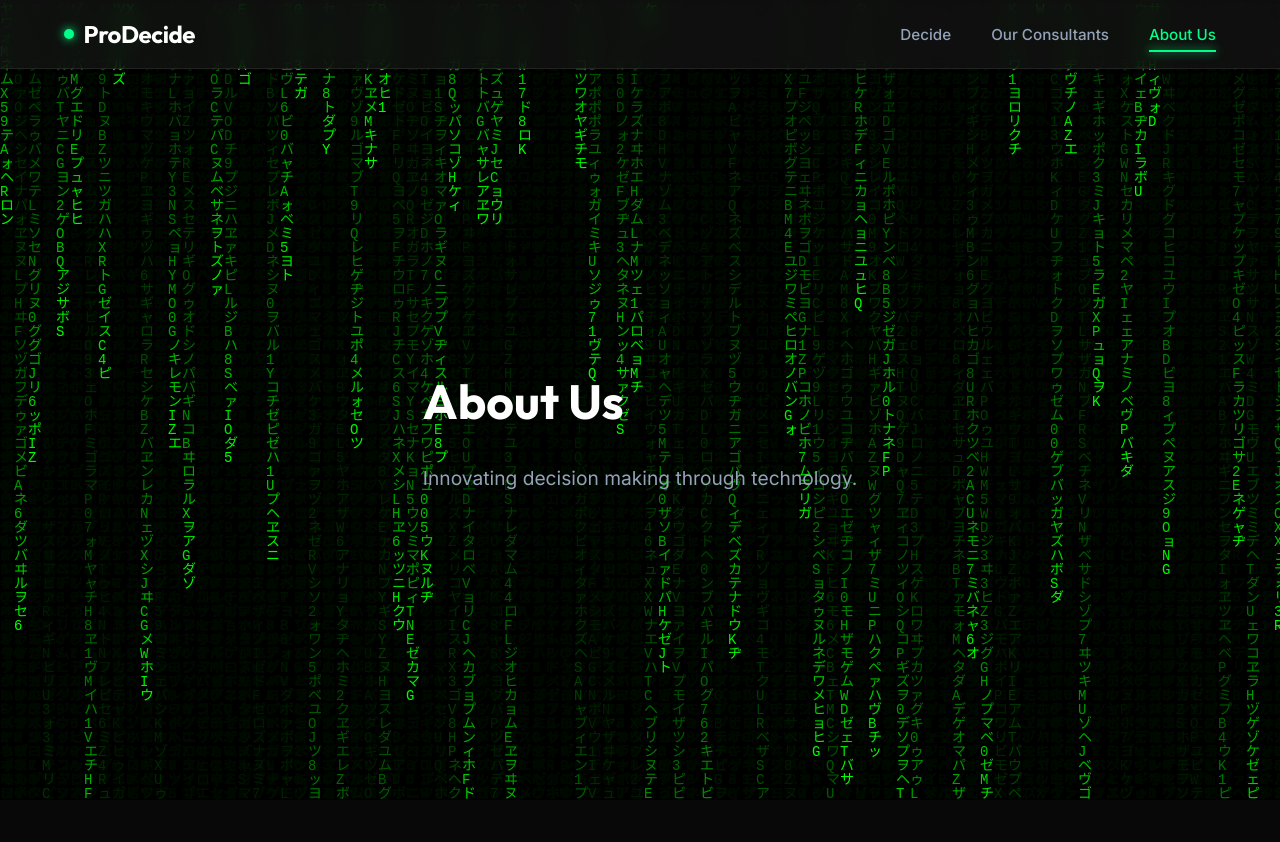
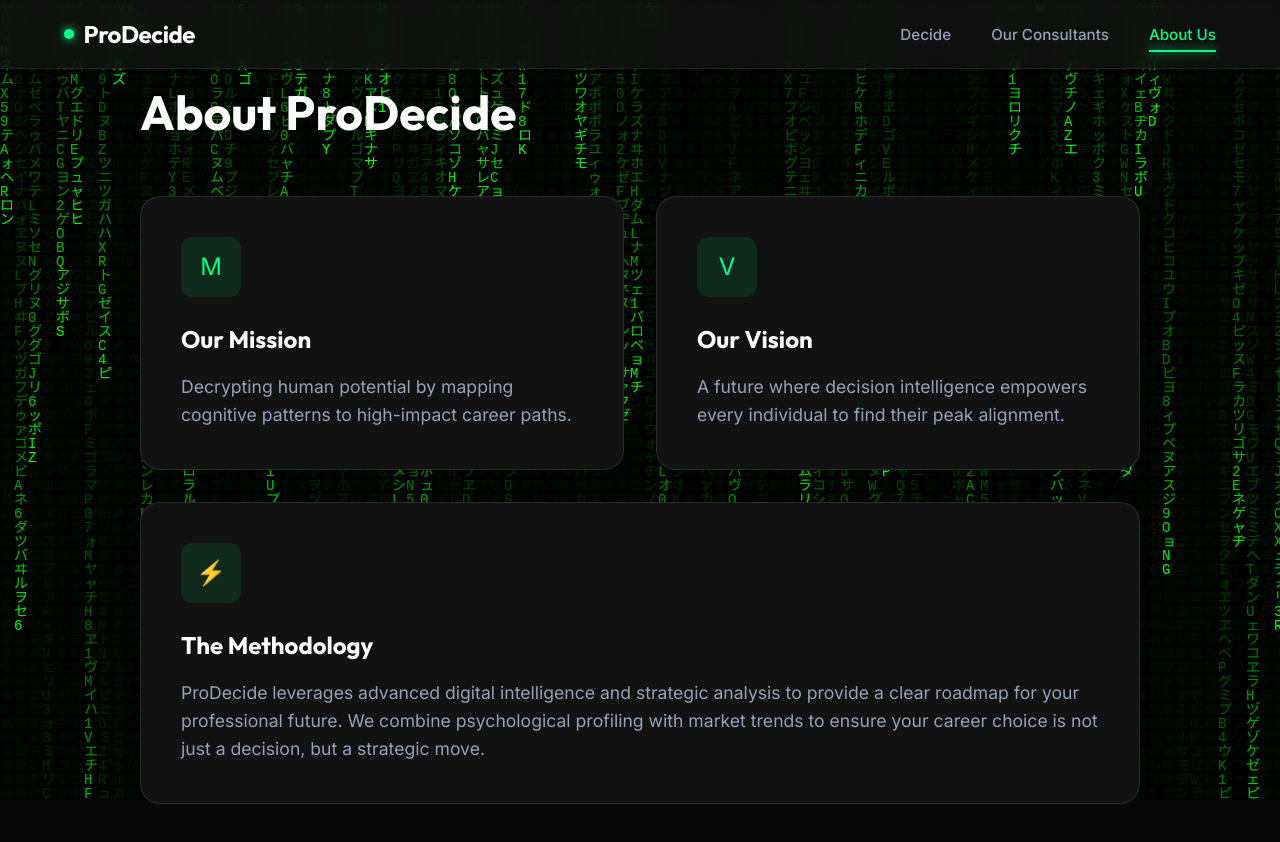
Before and after one commit to prodecide/Prodecide-react, a React (Vite) app: page / in a window 1280 px wide. Both pictures are taken after a click on the button "About Us". Before the commit the page ends 800 px from the top, so only its background shows below. Built offline with nearby package versions, Linux system fonts and the light colour scheme.

Commit message:
update About Us page with new content and premium styling

```diff
--- a/src/App.css
+++ b/src/App.css
@@ -209,6 +209,7 @@ body {
     display: flex;
     gap: 1.5rem;
     justify-content: center;
+    margin-top: 1rem;
 }
 
 .secondary-button {
@@ -874,6 +875,76 @@ body {
     color: #fff;
 }
 
+/* AI Indicator Bubble */
+.ai-indicator-wrapper {
+    display: inline-flex;
+    align-items: center;
+    justify-content: center;
+    width: 24px;
+    height: 24px;
+    margin-right: 12px;
+}
+
+.ai-bubble {
+    position: relative;
+    width: 12px;
+    height: 12px;
+}
+
+.ai-bubble-inner {
+    position: absolute;
+    width: 100%;
+    height: 100%;
+    background: var(--accent-emerald);
+    border-radius: 50%;
+    box-shadow: 0 0 10px var(--accent-emerald);
+    animation: ai-flicker 3s infinite ease-in-out;
+}
+
+.ai-bubble-pulse {
+    position: absolute;
+    width: 100%;
+    height: 100%;
+    background: var(--accent-emerald);
+    border-radius: 50%;
+    opacity: 0.5;
+    animation: ai-pulse 2s infinite ease-out;
+}
+
+@keyframes ai-flicker {
+
+    0%,
+    100% {
+        opacity: 1;
+        transform: scale(1);
+        filter: brightness(1);
+    }
+
+    33% {
+        opacity: 0.8;
+        transform: scale(0.95);
+        filter: brightness(1.2);
+    }
+
+    66% {
+        opacity: 0.9;
+        transform: scale(1.05);
+        filter: brightness(0.8);
+    }
+}
+
+@keyframes ai-pulse {
+    0% {
+        transform: scale(1);
+        opacity: 0.5;
+    }
+
+    100% {
+        transform: scale(3);
+        opacity: 0;
+    }
+}
+
 /* Fixed Lint Warning */
 .hero-title .highlight {
     background: linear-gradient(to bottom right, #fff, var(--accent-emerald));
@@ -881,3 +952,55 @@ body {
     -webkit-background-clip: text;
     -webkit-text-fill-color: transparent;
 }
+/* About Us View Styling */
+.about-view {
+    width: 100%;
+    max-width: 1000px;
+}
+
+.about-grid {
+    display: grid;
+    grid-template-columns: repeat(2, 1fr);
+    gap: 2rem;
+    margin-top: 3rem;
+}
+
+.about-card {
+    background: var(--bg-secondary);
+    border: 1px solid var(--border-color);
+    padding: 2.5rem;
+    border-radius: 20px;
+    transition: all 0.4s cubic-bezier(0.165, 0.84, 0.44, 1);
+    position: relative;
+    overflow: hidden;
+}
+
+.about-card.full-width {
+    grid-column: 1 / -1;
+}
+
+.about-card:hover {
+    transform: translateY(-8px);
+    border-color: var(--accent-emerald);
+    box-shadow: 0 12px 40px rgba(0, 255, 136, 0.15);
+}
+
+.about-card h3 {
+    font-family: var(--font-heading);
+    font-size: 1.5rem;
+    color: #fff;
+    margin: 0 0 1rem 0;
+}
+
+.about-card p {
+    color: var(--text-secondary);
+    font-size: 1.1rem;
+    line-height: 1.6;
+    margin: 0;
+}
+
+@media (max-width: 768px) {
+    .about-grid {
+        grid-template-columns: 1fr;
+    }
+}
--- a/src/App.jsx
+++ b/src/App.jsx
@@ -39,6 +39,7 @@ function App() {
       bio: "Focuses on unlocking latent cognitive potential through logic training."
     }
   ]);
+
 
   const handlePersonaSelect = (persona) => {
     if (persona === 'career') {
@@ -221,9 +222,25 @@ function App() {
                 )}
               </div>
             ) : activeTab === 'about' ? (
-              <div className="tab-content">
-                <h2 className="tab-title">About Us</h2>
-                <p className="tab-text">Innovating decision making through technology.</p>
+              <div className="tab-content about-view premium-container">
+                <h2 className="tab-title">About ProDecide</h2>
+                <div className="about-grid">
+                  <div className="about-card">
+                    <div className="icon-circle">M</div>
+                    <h3>Our Mission</h3>
+                    <p>Decrypting human potential by mapping cognitive patterns to high-impact career paths.</p>
+                  </div>
+                  <div className="about-card">
+                    <div className="icon-circle">V</div>
+                    <h3>Our Vision</h3>
+                    <p>A future where decision intelligence empowers every individual to find their peak alignment.</p>
+                  </div>
+                  <div className="about-card full-width">
+                    <div className="icon-circle">⚡</div>
+                    <h3>The Methodology</h3>
+                    <p>ProDecide leverages advanced digital intelligence and strategic analysis to provide a clear roadmap for your professional future. We combine psychological profiling with market trends to ensure your career choice is not just a decision, but a strategic move.</p>
+                  </div>
+                </div>
               </div>
             ) : null
           ) : view === 'personas' ? (
--- a/src/components/ChatInterface.jsx
+++ b/src/components/ChatInterface.jsx
@@ -22,6 +22,15 @@ const sessionQuestions = [
     { key: "career_interests", text: "Do you have any career role or profession in mind already? (even if unsure)" },
     { key: "primary_motivation", text: "What matters more to you right now? (Passion / Salary / Social impact / Work-life balance)" }
 ];
+
+const AIIndicator = () => (
+    <div className="ai-indicator-wrapper">
+        <div className="ai-bubble">
+            <div className="ai-bubble-inner"></div>
+            <div className="ai-bubble-pulse"></div>
+        </div>
+    </div>
+);
 
 const ChatInterface = () => {
     const [messages, setMessages] = useState([]);
@@ -229,14 +238,16 @@ const ChatInterface = () => {
 
                         {messages.map((msg, idx) => (
                             <div key={idx} className={`chat-message ${msg.sender}`}>
-                                <span className="message-prefix">{msg.sender === 'ai' ? 'PRODECIDE' : 'USER'}</span>
+                                <span className="message-prefix">
+                                    {msg.sender === 'ai' ? <AIIndicator /> : 'USER'}
+                                </span>
                                 <span className="message-text">{msg.text}</span>
                             </div>
                         ))}
 
                         {isTyping && (
                             <div className="chat-message ai">
-                                <span className="message-prefix">PRODECIDE</span>
+                                <span className="message-prefix"><AIIndicator /></span>
                                 <span className="message-text">{typingText}</span>
                                 <span className="typing-cursor">_</span>
                             </div>
@@ -244,7 +255,7 @@ const ChatInterface = () => {
 
                         {isAnalyzing && (
                             <div className="chat-message ai">
-                                <span className="message-prefix">SYSTEM</span>
+                                <span className="message-prefix"><AIIndicator /></span>
                                 <span className="message-text">Synthesizing cognitive patterns...</span>
                             </div>
                         )}
```
